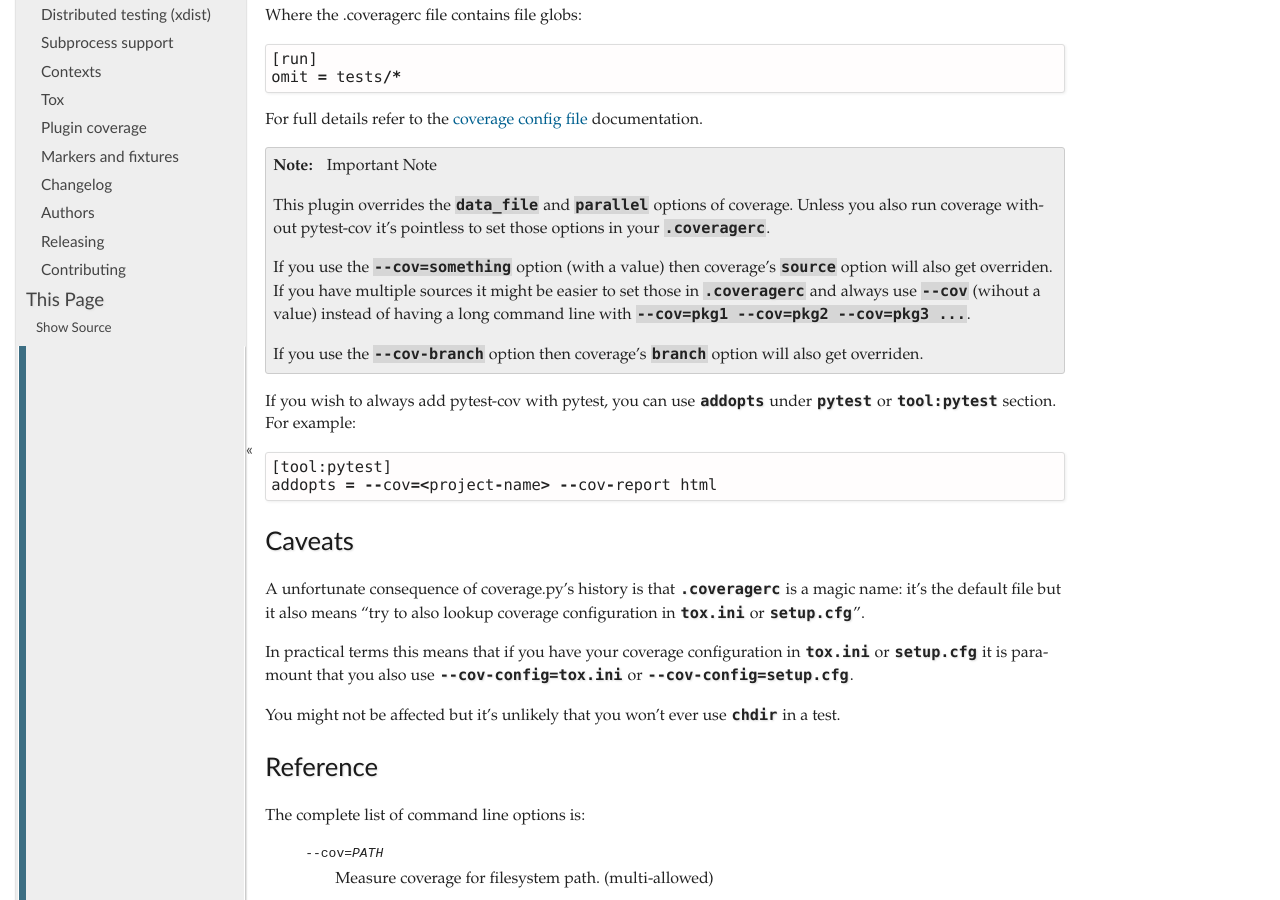
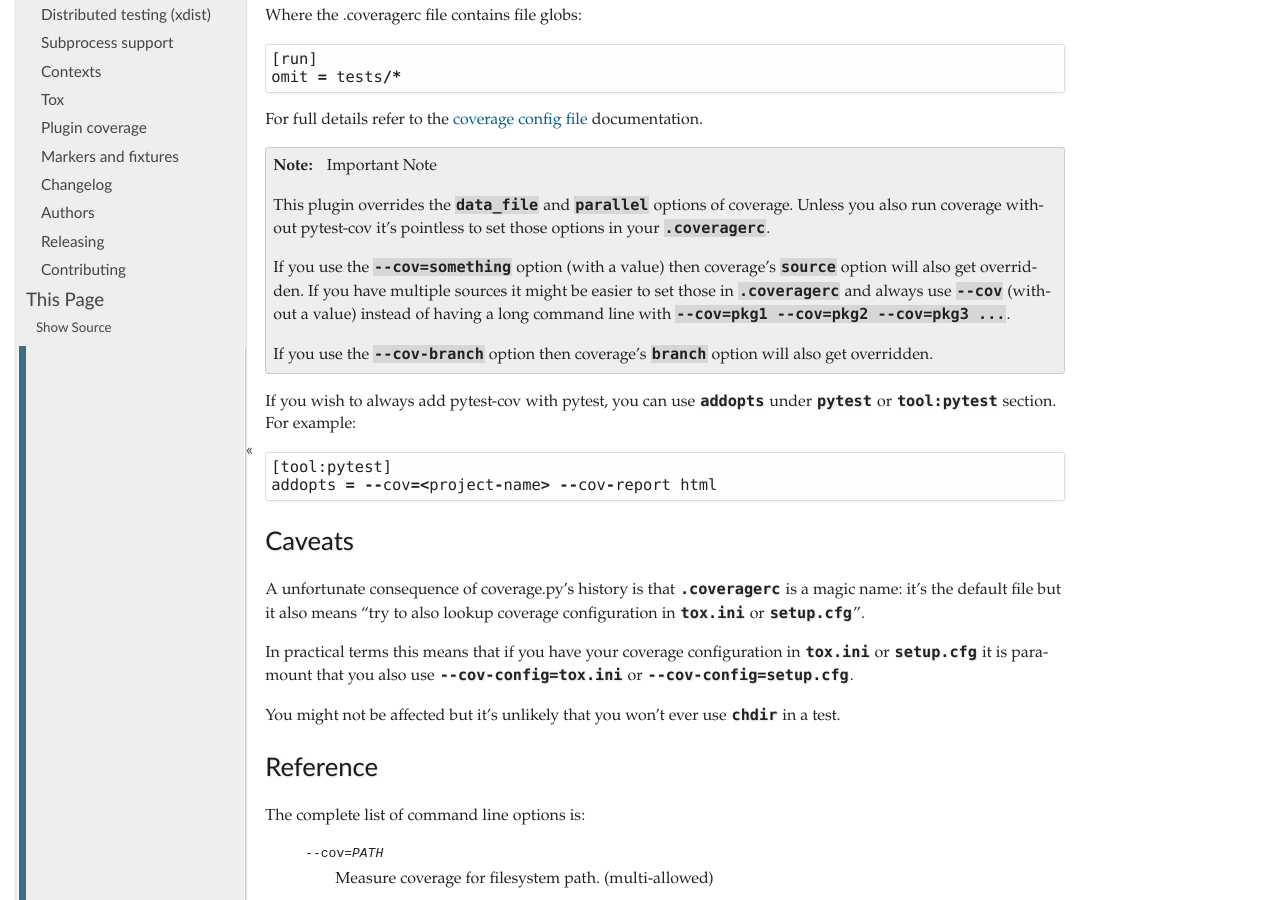
Before and after one commit to pytest-dev/pytest-cov, a Sphinx documentation site: the page built from docs/config.rst, in a window 1280 px wide and 900 px high, scrolled down 333 px. Built offline with Sphinx 7.4.7, drawn with Linux system fonts in a browser that asks for light colours.

Commit message:
Fix typos

```diff
--- a/docs/config.rst
+++ b/docs/config.rst
@@ -26,11 +26,11 @@
     This plugin overrides the ``data_file`` and ``parallel`` options of coverage. Unless you also run coverage without
     pytest-cov it's pointless to set those options in your ``.coveragerc``.
 
-    If you use the ``--cov=something`` option (with a value) then coverage's ``source`` option will also get overriden.
-    If you have multiple sources it might be easier to set those in ``.coveragerc`` and always use ``--cov`` (wihout a value)
+    If you use the ``--cov=something`` option (with a value) then coverage's ``source`` option will also get overridden.
+    If you have multiple sources it might be easier to set those in ``.coveragerc`` and always use ``--cov`` (without a value)
     instead of having a long command line with ``--cov=pkg1 --cov=pkg2 --cov=pkg3 ...``.
 
-    If you use the ``--cov-branch`` option then coverage's ``branch`` option will also get overriden.
+    If you use the ``--cov-branch`` option then coverage's ``branch`` option will also get overridden.
 
 If you wish to always add pytest-cov with pytest, you can use ``addopts`` under ``pytest`` or ``tool:pytest`` section.
 For example: ::
```
